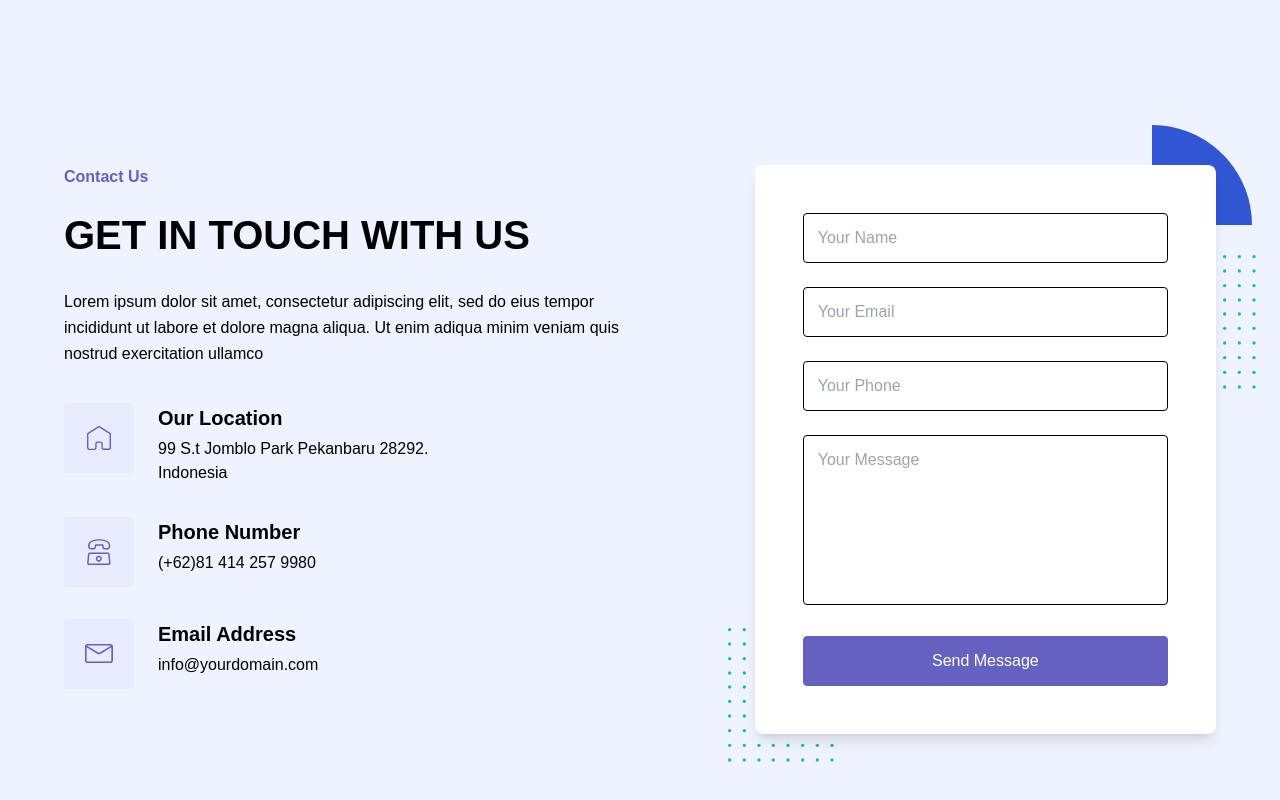
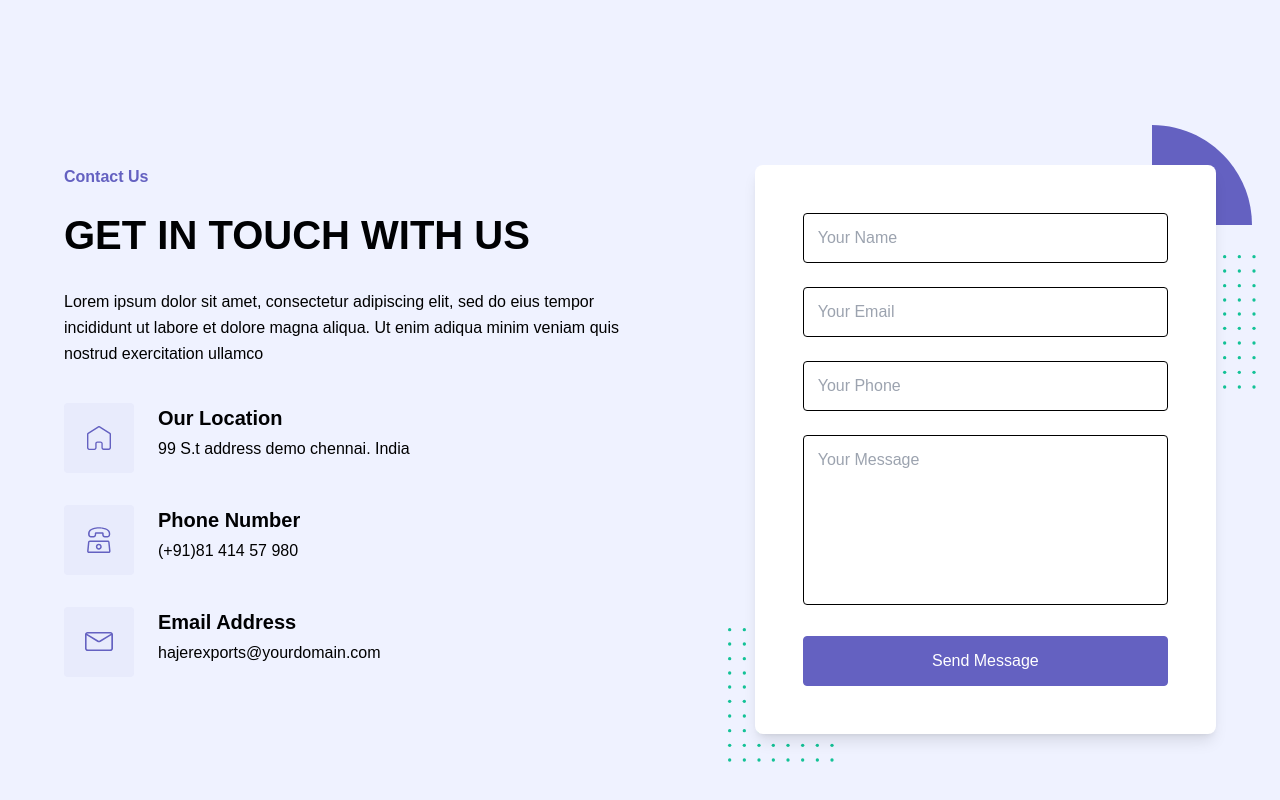
Before and after one commit to ravikumar9130/hajer-exports, a React (Create React App) app: page / in a window 1280 px wide. Shown: the part 3395-4195 px from the top of the page. Built offline with nearby package versions, Linux system fonts and the light colour scheme.

Commit message:
contact us ~

```diff
--- a/src/components/ContactUs.jsx
+++ b/src/components/ContactUs.jsx
@@ -62,7 +62,7 @@ function ContactUs() {
                    <div className="w-full">
                       <h4 className="font-bold text-dark text-xl mb-1">Our Location</h4>
                       <p className="text-base text-body-color">
-                         99 S.t Jomblo Park Pekanbaru 28292. Indonesia
+                         99 S.t address demo chennai. India
                       </p>
                    </div>
                 </div>
@@ -103,7 +103,7 @@ function ContactUs() {
                    </div>
                    <div className="w-full">
                       <h4 className="font-bold text-dark text-xl mb-1">Phone Number</h4>
-                      <p className="text-base text-body-color">(+62)81 414 257 9980</p>
+                      <p className="text-base text-body-color">(+91)81 414 57 980</p>
                    </div>
                 </div>
                 <div className="flex mb-8 max-w-[370px] w-full">
@@ -139,7 +139,7 @@ function ContactUs() {
                       <h4 className="font-bold text-dark text-xl mb-1">
                          Email Address
                       </h4>
-                      <p className="text-base text-body-color">info@yourdomain.com</p>
+                      <p className="text-base text-body-color">hajerexports@yourdomain.com</p>
                    </div>
                 </div>
              </div>
@@ -247,7 +247,7 @@ function ContactUs() {
                             fillRule="evenodd"
                             clipRule="evenodd"
                             d="M0 100C0 44.7715 0 0 0 0C55.2285 0 100 44.7715 100 100C100 100 100 100 0 100Z"
-                            fill="#3056D3"
+                            fill="#6461C1"
                             />
                       </svg>
                    </span>
```
